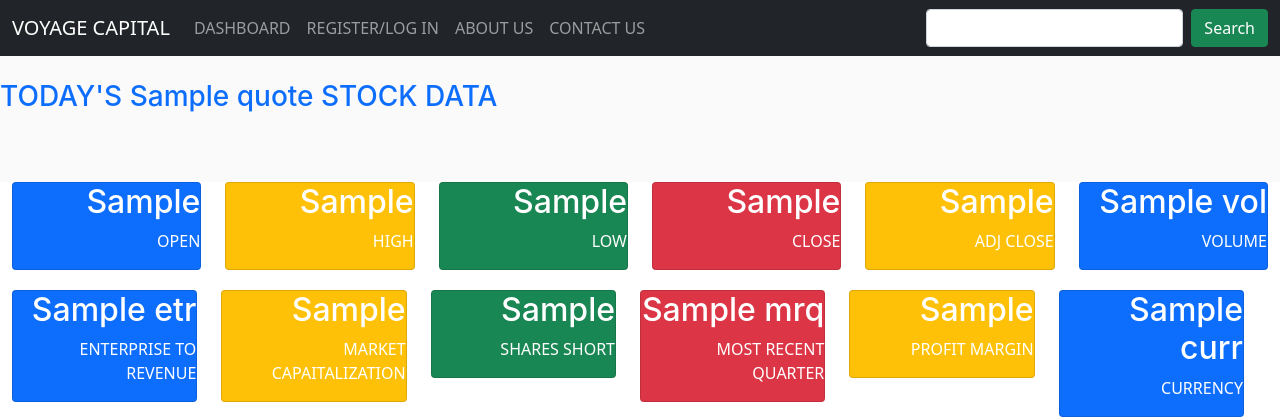
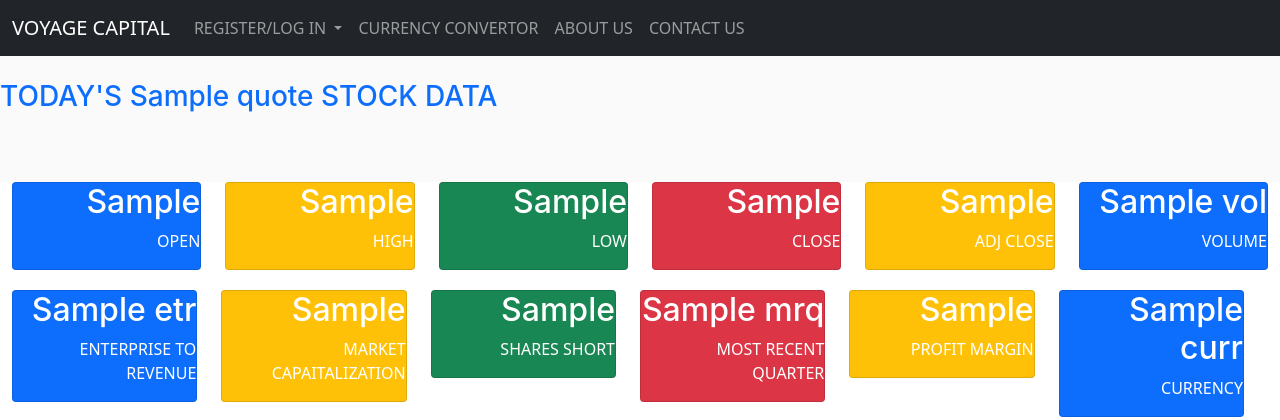
Before and after one commit to ishaannverma/VoyageCapital, a Flask app: template templates/result.html in a window 1280 px wide. Shown: the top 420 px of the page. Run offline with Flask 2, Linux system fonts and the light colour scheme; the template is opened without the code that fills it: most values are stand-ins (such as "Sample title", 1, 10 or a date in 2020); some libraries are stand-ins or nearby versions.

Commit message:
Update result.html

```diff
--- a/templates/result.html
+++ b/templates/result.html
@@ -18,31 +18,40 @@
     <!-- Main wrapper  -->
     <div id="main-wrapper">
         <div class="header">
+
     <nav class="navbar navbar-expand-lg navbar-dark bg-dark">
   <div class="container-fluid">
-                  <a class="navbar-brand" href="#">VOYAGE CAPITAL</a>
+    <a class="navbar-brand" href="{{ url_for('index') }}">VOYAGE CAPITAL</a>
     <button class="navbar-toggler" type="button" data-bs-toggle="collapse" data-bs-target="#navbarSupportedContent" aria-controls="navbarSupportedContent" aria-expanded="false" aria-label="Toggle navigation">
       <span class="navbar-toggler-icon"></span>
     </button>
     <div class="collapse navbar-collapse" id="navbarSupportedContent">
       <ul class="navbar-nav me-auto mb-2 mb-lg-0">
+        <div class="collapse navbar-collapse" id="navbarNavDarkDropdown">
+      <ul class="navbar-nav">
+        <li class="nav-item dropdown">
+          <a class="nav-link dropdown-toggle" href="#" id="navbarDarkDropdownMenuLink" role="button" data-bs-toggle="dropdown" aria-expanded="false">
+          REGISTER/LOG IN
+          </a>
+          <ul class="dropdown-menu dropdown-menu-dark" aria-labelledby="navbarDarkDropdownMenuLink">
+            <li><a class="dropdown-item-link" href="{{ url_for( 'login' ) }}">ALREADY A USER</a></li>
+            <li><a class="dropdown-item-link" href="{{ url_for( 'register')}}">NEW USER</a></li>
+            <li><a class="dropdown-item-link" href="{{ url_for('index') }}">HOME PAGE</a></li>
+          </ul>
+        </li>
+      </ul>
+    </div>
+
         <li class="nav-item">
-                            <a class="nav-link" href="{{url_for('index')}}">DASHBOARD</a>
+          <a class="nav-link" href="{{ url_for('currencyconvert') }}">CURRENCY CONVERTOR</a>
         </li>
         <li class="nav-item">
-                        <a class="nav-link" href="{{ url_for( 'login' ) }}">REGISTER/LOG IN</a>
+          <a class="nav-link" href="{{ url_for('aboutus') }}">ABOUT US</a>
         </li>
         <li class="nav-item">
-                        <a class="nav-link" href="{{ url_for( 'aboutus' ) }}">ABOUT US</a>
-                      </li>
-                      <li class="nav-item">
-                        <a class="nav-link" href="{{ url_for( 'contactus' ) }}">CONTACT US</a>
+          <a class="nav-link" href="{{ url_for('contactus') }}">CONTACT US</a>
         </li>
       </ul>
-                    <form class="d-flex">
-                      <input class="form-control me-2" type="search" placeholder="" aria-label="Search">
-                      <button class="btn btn-success" type="submit">Search</button>
-                    </form>
     </div>
   </div>
 </nav>
```
Lines whose indentation alone changed are shown as unchanged.
